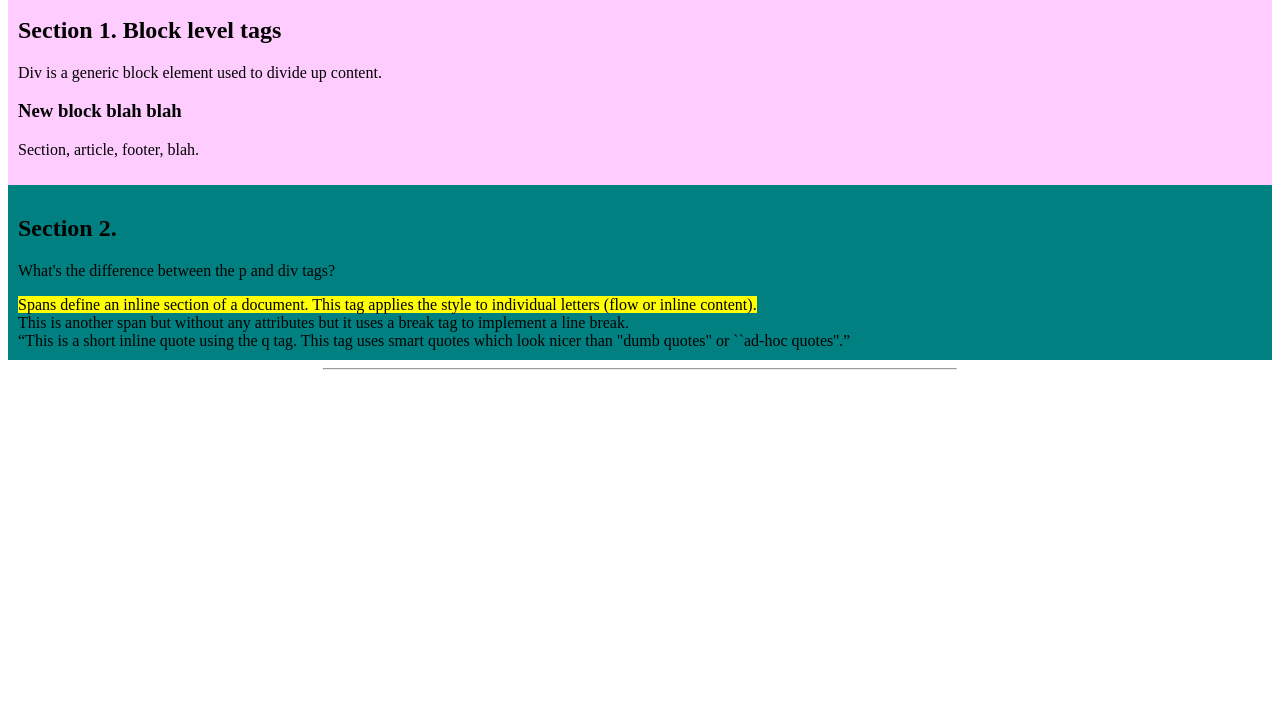
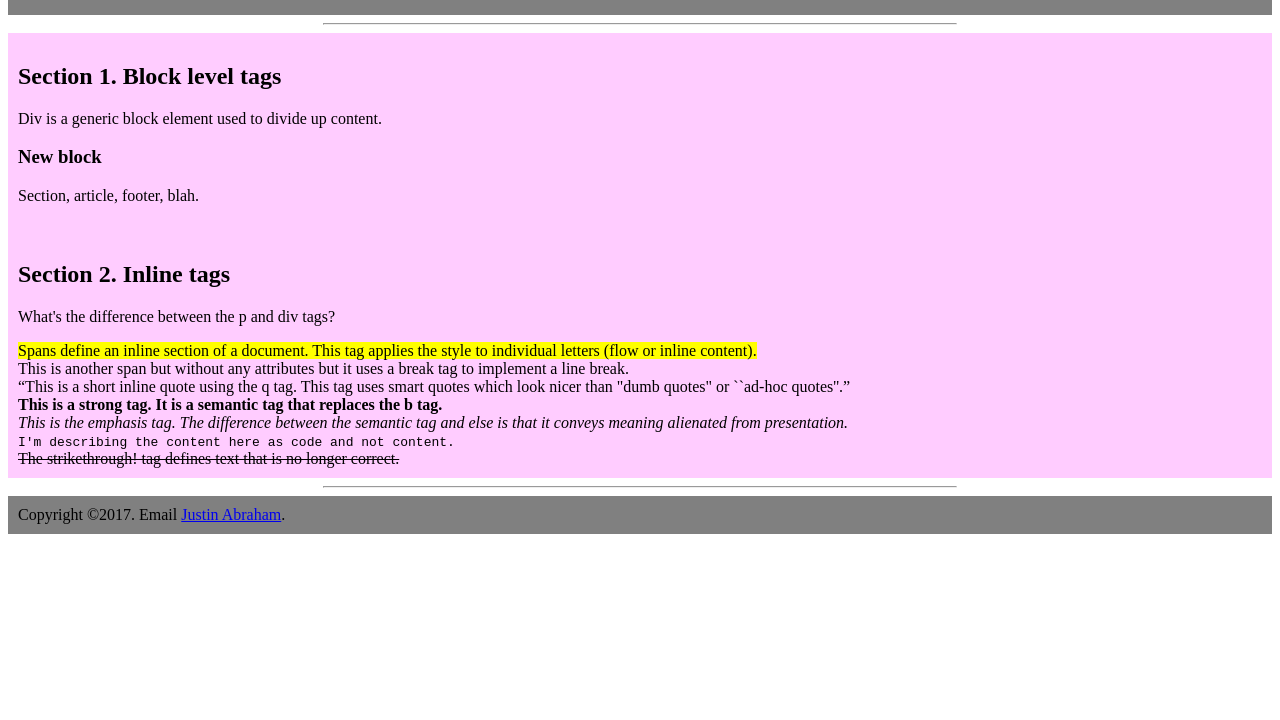
Before and after one commit to jrpabraham/web-design, a plain HTML site: page article.html in a window 1280 px wide. Shown: the part 80-800 px from the top of the page. Drawn offline with Linux system fonts and the light colour scheme.

Commit message:
More inline tags and design process.

```diff
--- a/articles_JA.html
+++ b/article.html
@@ -13,11 +13,13 @@
 
 		<article>
 
-			<header>
+			<header style="background-color:grey;padding:10px;">
 
-				<h1>This is a page about block level and inline text.</h1>
+				<h1>Block and inline level tags</h1>
 
 			</header>
+
+			<hr style="width:50%">
 
 			<section style="background-color:#ffccff;padding:10px;">
 
@@ -25,27 +27,30 @@
 
 				<div>Div is a generic block element used to divide up content.</div>
 
-				<h3>New block blah blah</h3>
+				<h3>New block</h3>
 
 				<p>Section, article, footer, blah.</p>
 
 			</section>
 
-			<section style="background-color:teal;padding:10px;">
+			<section style="background-color:#ffccff;padding:10px;">
 
-				<h2>Section 2.</h2>
+				<h2>Section 2. Inline tags</h2>
 
 				<p>What's the difference between the p and div tags?</p>
-
 				<span style="background-color:yellow">Spans define an inline section of a document. This tag applies the style to individual letters (flow or inline content).</span>
-
 				<br>
-
 				<span>This is another span but without any attributes but it uses a break tag to implement a line break.</span>
-
 				<br>
-
 				<q>This is a short inline quote using the q tag. This tag uses smart quotes which look nicer than "dumb quotes" or ``ad-hoc quotes''.</q>
+				<br>
+				<strong>This is a strong tag. It is a semantic tag that replaces the b tag.</strong>
+				<br>
+				<em>This is the emphasis tag. The difference between the semantic tag and else is that it conveys meaning alienated from presentation.</em>
+				<br>
+				<code>I'm describing the content here as code and not content.</code>
+				<br>
+				<s>The strikethrough! tag defines text that is no longer correct.</s>
 
 			</section>
 
@@ -53,6 +58,12 @@
 
 		<hr style="width:50%">
 
+		<footer style="background-color:grey;padding:10px;">
+
+			Copyright &copy;2017. Email <a href="mailto:jrpabraham@gmail.com">Justin Abraham</a>.
+
+		</footer>
+
 	</body>
 
 </html>
```
Also changed, not shown: day_0208/movie_info.xml (added, +1 -0 lines), day_0208/movie_info.txt (added), template.html (renamed from template_JA.html), 2 other files.
